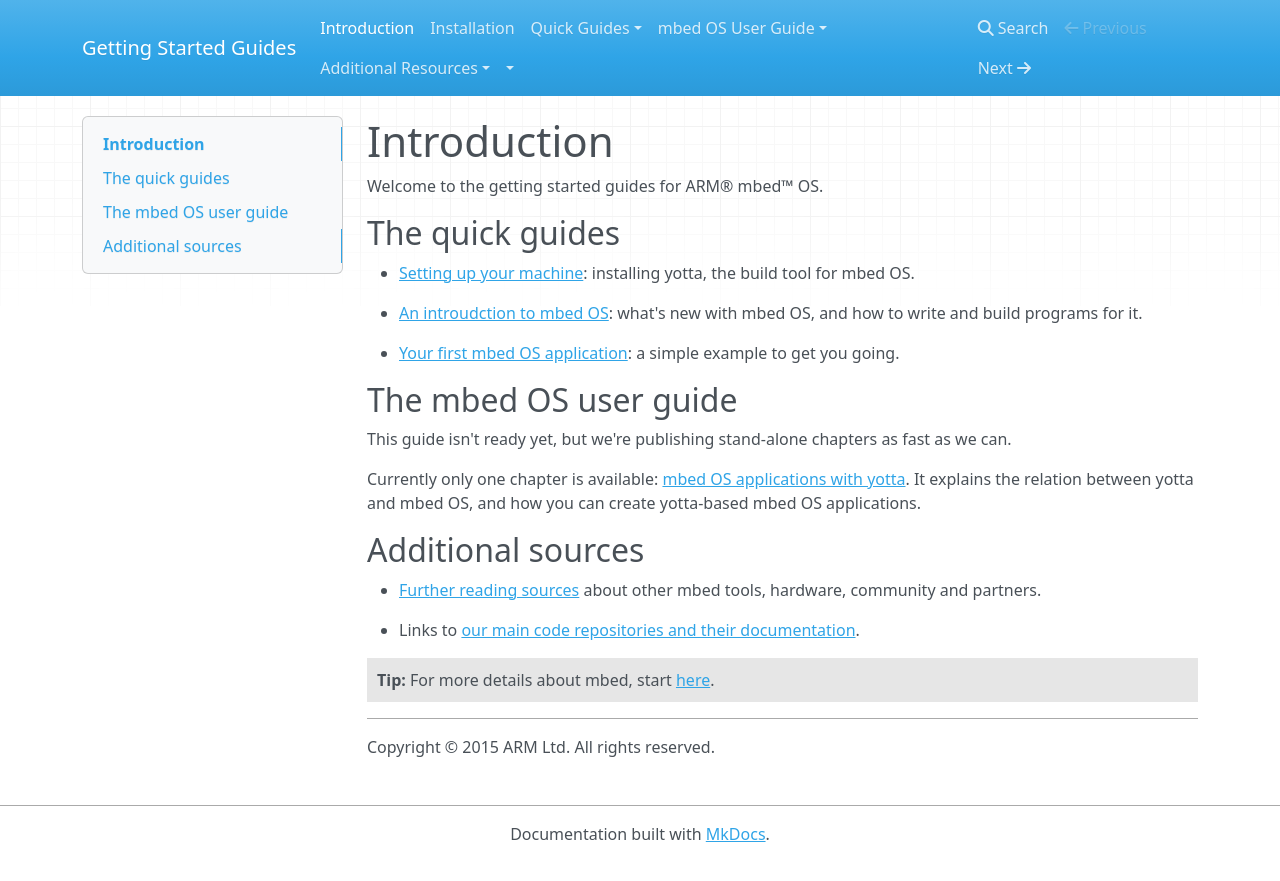
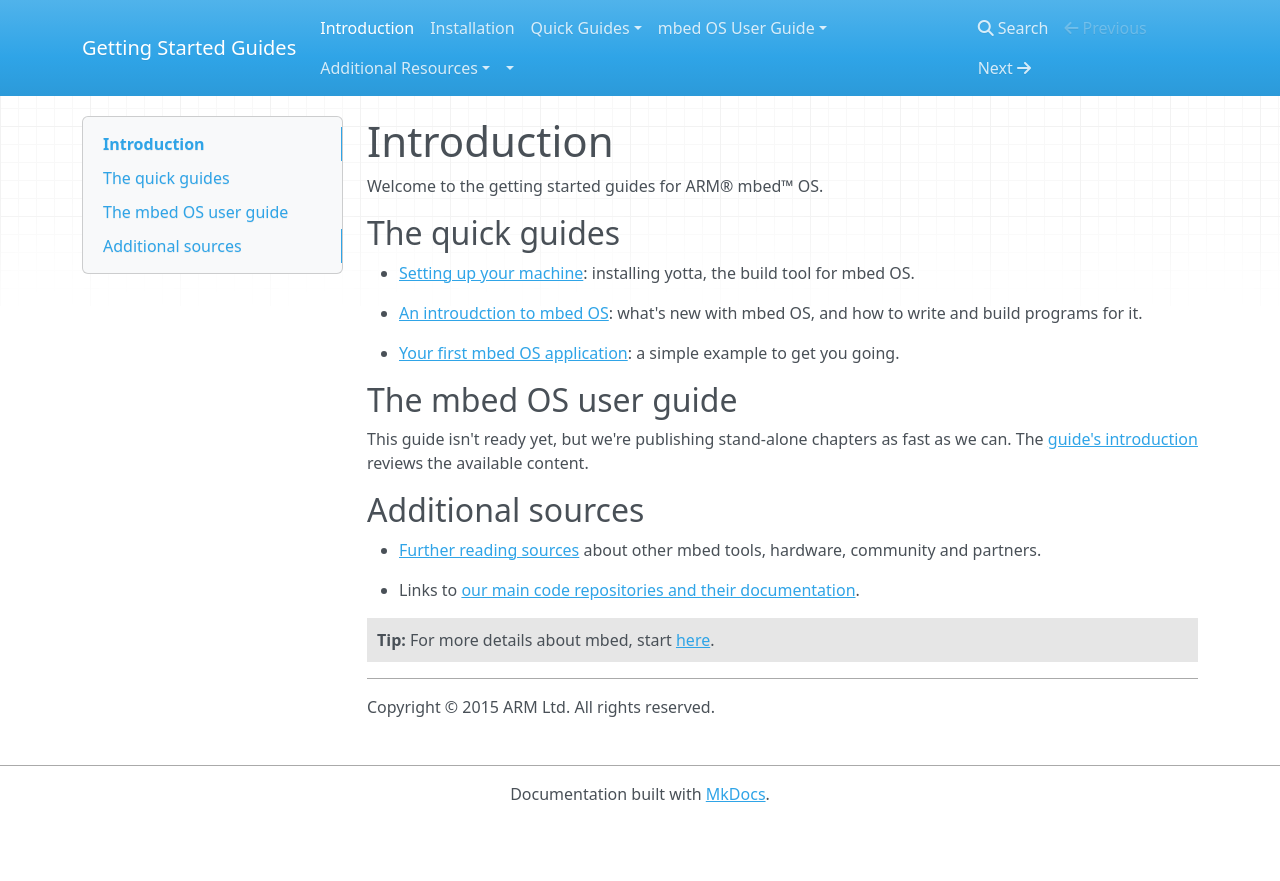
Before and after one commit to ARMmbed/GettingStartedmbedOS, an MkDocs documentation site: the page built from Docs/index.md, in a window 1280 px wide. Shown: the top 881 px of the page. Built offline with MkDocs 1.6.1, drawn with Linux system fonts in a browser that asks for light colours; nearby versions of some CDN libraries; old or Windows-style settings are respelled for this version of MkDocs.

Commit message:
Changing link to main guide

```diff
--- a/Docs/index.md
+++ b/Docs/index.md
@@ -12,9 +12,7 @@ Welcome to the getting started guides for ARM® mbed™ OS.
 
 ## The mbed OS user guide
 
-This guide isn't ready yet, but we're publishing stand-alone chapters as fast as we can.
-
-Currently only one chapter is available: [mbed OS applications with yotta](Full_Guide/app_on_yotta.md). It explains the relation between yotta and mbed OS, and how you can create yotta-based mbed OS applications.
+This guide isn't ready yet, but we're publishing stand-alone chapters as fast as we can. The [guide's introduction](guide_index.md) reviews the available content.
 
 ## Additional sources
 
```
